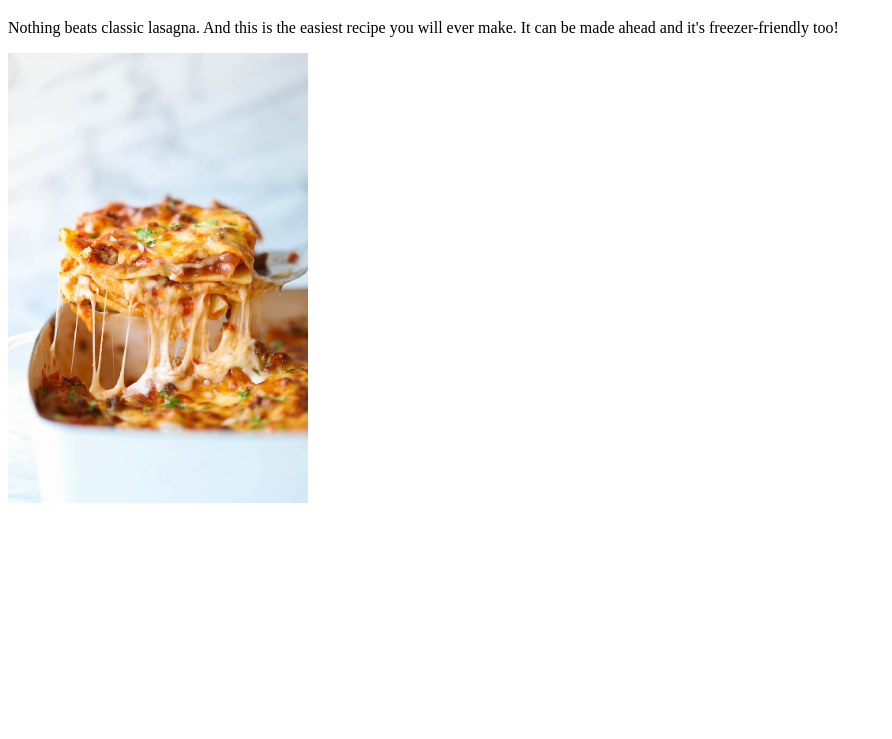
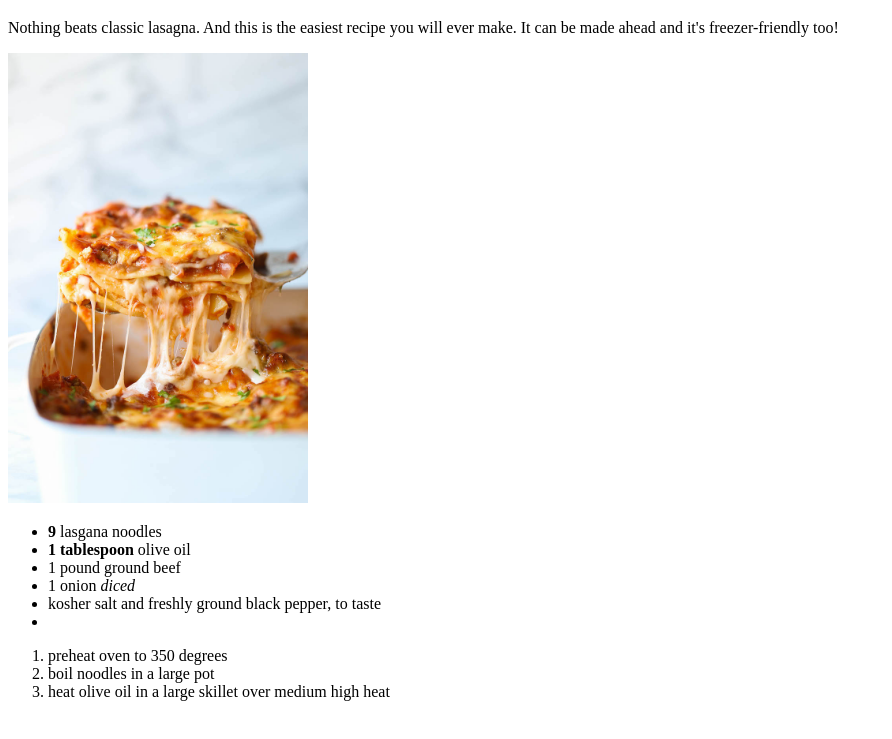
Before and after one commit to SpookyToaster/odin-recipes, a plain HTML site: page recipes/lasagna.html in a window 1280 px wide. Shown: the part 61-800 px from the top of the page, without its empty margins (0-892 px from the left). Drawn offline with Linux system fonts and the light colour scheme.

Commit message:
Edit lasagne.html with recipe and formatting

```diff
--- a/recipes/lasagna.html
+++ b/recipes/lasagna.html
@@ -6,6 +6,23 @@
     <body>
         <h1>Lasagna</h1>
         <p>Nothing beats classic lasagna. And this is the easiest recipe you will ever make. It can be made ahead and it's freezer-friendly too!</p>
-        <img src="./recipeimages/lasagna.jpg" width="300">
+        <p><img src="./recipeimages/lasagna.jpg" width="300"></p>
+        <p>
+            <ul>
+                <li><strong>9</strong> lasgana noodles</li>
+                <li><strong>1 tablespoon</strong> olive oil</li>
+                <li>1 pound ground beef</li>
+                <li>1 onion <em>diced</em></li>
+                <li>kosher salt and freshly ground black pepper, <en>to taste</en></e></li>
+                <li></li>
+            </ul>
+        </p>
+        <p>
+            <ol>
+                <li>preheat oven to 350 degrees</li>
+                <li>boil noodles in a large pot</li>
+                <li>heat olive oil in a large skillet over medium high heat</li>
+            </ol>
+        </p>
     </body>
 </html>
```
